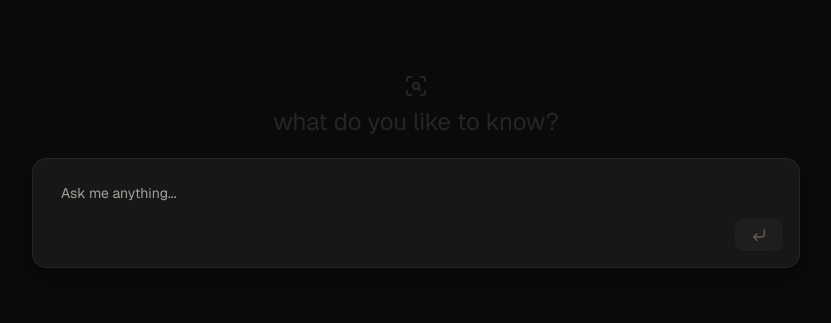
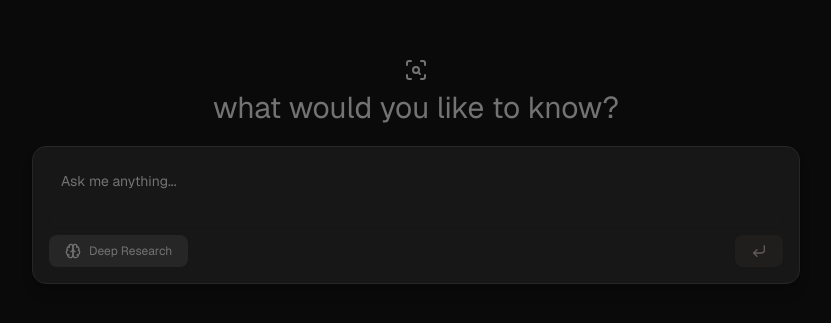
Before and after one commit to metaloozee/rsrch.tech, a Next.js app: page / in a window 1280 px wide. Shown: the part 229-552 px from the top of the page, without its empty margins (224-1055 px from the left). Built offline with nearby package versions, Linux system fonts and the light colour scheme.

Commit message:
deep research selector

```diff
--- a/src/components/chat-input.tsx
+++ b/src/components/chat-input.tsx
@@ -6,19 +6,28 @@ import { Textarea } from '@/components/ui/textarea';
 import { cn } from '@/lib/utils';
 import { Message } from '@ai-sdk/react';
 import { useRef, useState } from 'react';
-import { CornerDownLeftIcon, GlobeLock, ScanSearchIcon, StopCircleIcon } from 'lucide-react';
+import {
+    BrainIcon,
+    CornerDownLeftIcon,
+    GlobeLock,
+    ScanSearchIcon,
+    StopCircleIcon,
+} from 'lucide-react';
 import { Input } from '@/components/ui/input';
 import { useMobileView } from '@/lib/hooks';
 
 interface InputPanelProps {
     input: string;
-    handleInputChange: (e: React.ChangeEvent<HTMLInputElement>) => void;
+    handleInputChange: (e: React.ChangeEvent<HTMLTextAreaElement>) => void;
     handleSubmit: (e: React.FormEvent<HTMLFormElement>) => void;
     isLoading: boolean;
     messages: Message[];
     setMessages: (messages: Message[]) => void;
     stop: () => void;
     append: (message: any) => void;
+
+    deepResearch: boolean;
+    setDeepResearch: (deepResearch: boolean) => void;
 }
 
 export default function InputPanel({
@@ -30,10 +39,13 @@ export default function InputPanel({
     setMessages,
     stop,
     append,
+
+    deepResearch,
+    setDeepResearch,
 }: InputPanelProps) {
     const isMobile = useMobileView();
 
-    const inputRef = useRef<HTMLInputElement>(null);
+    const inputRef = useRef<HTMLTextAreaElement>(null);
     const isFirstMessage = useRef(true);
 
     const [isComposing, setIsComposing] = useState(false);
@@ -50,7 +62,10 @@ export default function InputPanel({
     };
 
     return (
-        <div
+        <motion.div
+            initial={{ scale: 0.5, opacity: 0 }}
+            animate={{ scale: 1, opacity: 1 }}
+            transition={{ duration: 0.2 }}
             className={cn(
                 'mx-auto w-full',
                 isMobile
@@ -66,12 +81,12 @@ export default function InputPanel({
                         initial={{ y: -10, opacity: 0 }}
                         animate={{ y: 0, opacity: 1 }}
                         transition={{ delay: 0.2 }}
-                        className="mt-60 flex justify-center items-center h-screen w-full mx-auto"
+                        className="flex justify-center items-center h-screen w-full mx-auto"
                     >
                         <div className="flex gap-5 flex-col justify-center items-center">
                             <ScanSearchIcon className="size-10 text-neutral-700" />
                             <h1 className="font-mono text-2xl text-neutral-700 text-center max-w-[50vw]">
-                                what do you like to know?
+                                what would you like to know?
                             </h1>
                         </div>
                     </motion.div>
@@ -82,19 +97,16 @@ export default function InputPanel({
                         transition={{ delay: 0.2 }}
                         className="mb-5 flex flex-col gap-2 justify-center items-center"
                     >
-                        <ScanSearchIcon className=" text-neutral-800" />
-                        <h1 className="font-mono text-2xl text-neutral-800">
-                            what do you like to know?
+                        <ScanSearchIcon className=" text-neutral-500" />
+                        <h1 className="font-mono text-3xl text-neutral-500">
+                            what would you like to know?
                         </h1>
                     </motion.div>
                 ))}
             <form onSubmit={handleSubmit} className="max-w-3xl w-full mx-auto">
-                <motion.div
-                    initial={{ scale: 0.5, opacity: 0 }}
-                    animate={{ scale: 1, opacity: 1 }}
-                    transition={{ duration: 0.1 }}
+                <div
                     className={cn(
-                        'relative flex flex-col w-full p-4 gap-2 border border-neutral-900 shadow-lg bg-neutral-900 focus-within:border-accent hover:border-accent transition-all duration-300',
+                        'relative flex flex-col w-full p-4 gap-2 border border-neutral-700/50 shadow-lg bg-neutral-900 focus-within:border-accent hover:border-accent transition-all duration-300',
                         isMobile
                             ? 'rounded-t-xl'
                             : messages.length > 0
@@ -102,7 +114,7 @@ export default function InputPanel({
                               : 'rounded-xl'
                     )}
                 >
-                    <Input
+                    <Textarea
                         autoFocus
                         onCompositionStart={handleCompositionStart}
                         onCompositionEnd={handleCompositionEnd}
@@ -113,7 +125,7 @@ export default function InputPanel({
                         }
                         spellCheck={true}
                         value={input}
-                        className="resize-none w-full bg-transparent ring-0 border-0 focus-visible:outline-none focus-visible:ring-0 disabled:cursor-not-allowed disabled:opacity-50"
+                        className="resize-none placeholder:text-neutral-500 w-full bg-transparent ring-0 border-0 focus-visible:outline-none focus-visible:ring-0 disabled:cursor-not-allowed disabled:opacity-50"
                         onChange={(e) => {
                             handleInputChange(e);
                         }}
@@ -136,7 +148,29 @@ export default function InputPanel({
                         }}
                     />
                     <div className="w-full flex justify-between items-center">
-                        <div></div>
+                        <motion.div
+                            initial={{ opacity: 0 }}
+                            animate={{ opacity: 1 }}
+                            exit={{ opacity: 0 }}
+                            transition={{ delay: 0.2 }}
+                            onClick={() => setDeepResearch(!deepResearch)}
+                            className="cursor-pointer px-4 py-2 bg-neutral-800 rounded-md flex flex-row gap-2 justify-center items-center *:transition-all *:duration-300"
+                        >
+                            <BrainIcon
+                                className={cn(
+                                    'size-4',
+                                    deepResearch ? 'text-amber-500' : 'text-neutral-500'
+                                )}
+                            />
+                            <p
+                                className={cn(
+                                    'text-xs',
+                                    deepResearch ? 'text-neutral-300' : 'text-neutral-500'
+                                )}
+                            >
+                                Deep Research
+                            </p>
+                        </motion.div>
                         <motion.div
                             initial={{ opacity: 0 }}
                             animate={{ opacity: 1 }}
@@ -199,8 +233,8 @@ export default function InputPanel({
                             </AnimatePresence>
                         </motion.div>
                     </div>
-                </motion.div>
+                </div>
             </form>
-        </div>
+        </motion.div>
     );
 }
--- a/src/components/chat.tsx
+++ b/src/components/chat.tsx
@@ -1,6 +1,6 @@
 'use client';
 
-import { FormEvent, useEffect } from 'react';
+import { FormEvent, useEffect, useState } from 'react';
 import { Message, useChat } from '@ai-sdk/react';
 import { cn } from '@/lib/utils';
 
@@ -17,6 +17,7 @@ export default function Chat({
     savedMessages?: Message[];
 }) {
     const isMobile = useMobileView();
+    const [deepResearch, setDeepResearch] = useState(false);
 
     const {
         messages,
@@ -34,6 +35,7 @@ export default function Chat({
         initialMessages: savedMessages,
         body: {
             id,
+            deepResearch,
         },
         onError: (error) => {
             console.error(error);
@@ -85,6 +87,8 @@ export default function Chat({
                 setMessages={setMessages}
                 stop={stop}
                 append={append}
+                deepResearch={deepResearch}
+                setDeepResearch={setDeepResearch}
             />
         </div>
     );
```
